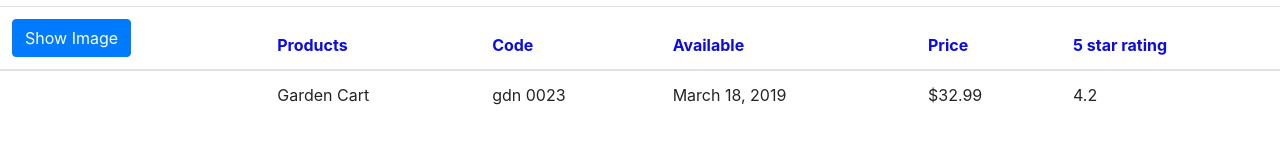
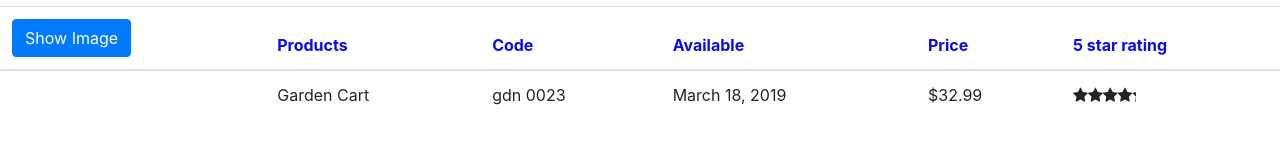
Before and after one commit to GraceMwende/Product-management, an Angular app: page / in a window 1280 px wide. Shown: the part 219-362 px from the top of the page. Built offline with nearby package versions, Linux system fonts and the light colour scheme.

Commit message:
nesting components

```diff
--- a/src/app/app.module.ts
+++ b/src/app/app.module.ts
@@ -5,7 +5,7 @@
 import { AppComponent } from './app.component';
 import { ProductListComponent } from './products/product-list.component';
 import { ConvertToSpacesPipe } from './shared/convert-to-spaces.pipe';
-// import { ConvertToSpacesPipe } from './shared/convert-to-spaces.pipe';
+import { StarComponent } from './shared/star.component';
 
 @NgModule({
   declarations: [
@@ -13,6 +13,7 @@
     AppComponent,
     ProductListComponent,
     ConvertToSpacesPipe,
+    StarComponent,
   ],
   imports: [
     // defined external modules
--- a/src/app/products/product-list.component.html
+++ b/src/app/products/product-list.component.html
@@ -48,7 +48,7 @@
         <td>{{ product.productCode | lowercase | convertToSpaces: "-" }}</td>
         <td>{{ product.releaseDate }}</td>
         <td>{{ product.price | currency: "USD":"symbol":"1.2-2" }}</td>
-        <td>{{ product.starRating }}</td>
+        <td><pm-star [rating] ='product.starRating' (ratingClicked)="onRatingClicked($event)"></pm-star></td>
       </tr>
     </tbody>
   </table>
--- a/src/app/products/product-list.component.ts
+++ b/src/app/products/product-list.component.ts
@@ -53,6 +53,10 @@
     this.listFilter = 'cart';
   }
 
+  onRatingClicked(message: string) {
+    this.PageTitle = 'product List: ' + message;
+  }
+
   performFilter(filterBy: string): IProduct[] {
     filterBy = filterBy.toLocaleLowerCase();
     return this.products.filter(
--- a/src/app/shared/star.component.html
+++ b/src/app/shared/star.component.html
@@ -1,6 +1,9 @@
-<div class="crop"
-     [style.width.px]="starWidth"
-     [title]="rating">
+<div
+  class="crop"
+  [style.width.px]="starWidth"
+  [title]="rating"
+  (click)="onClick()"
+>
   <div style="width: 75px">
     <span class="fa fa-star"></span>
     <span class="fa fa-star"></span>
--- /dev/null
+++ b/src/app/shared/star.component.ts
@@ -0,0 +1,26 @@
+import {
+  Component,
+  OnChanges,
+  Input,
+  EventEmitter,
+  Output,
+} from '@angular/core';
+
+@Component({
+  selector: 'pm-star',
+  templateUrl: './star.component.html',
+  styleUrls: ['./star.component.css'],
+})
+export class StarComponent implements OnChanges {
+  @Input() rating: number;
+  starWidth: number;
+  @Output() ratingClicked: EventEmitter<string> = new EventEmitter<string>();
+
+  ngOnChanges(): void {
+    this.starWidth = (this.rating * 75) / 5;
+  }
+
+  onClick(): void {
+    this.ratingClicked.emit(`The rating ${this.rating} was clicked!`);
+  }
+}
```
